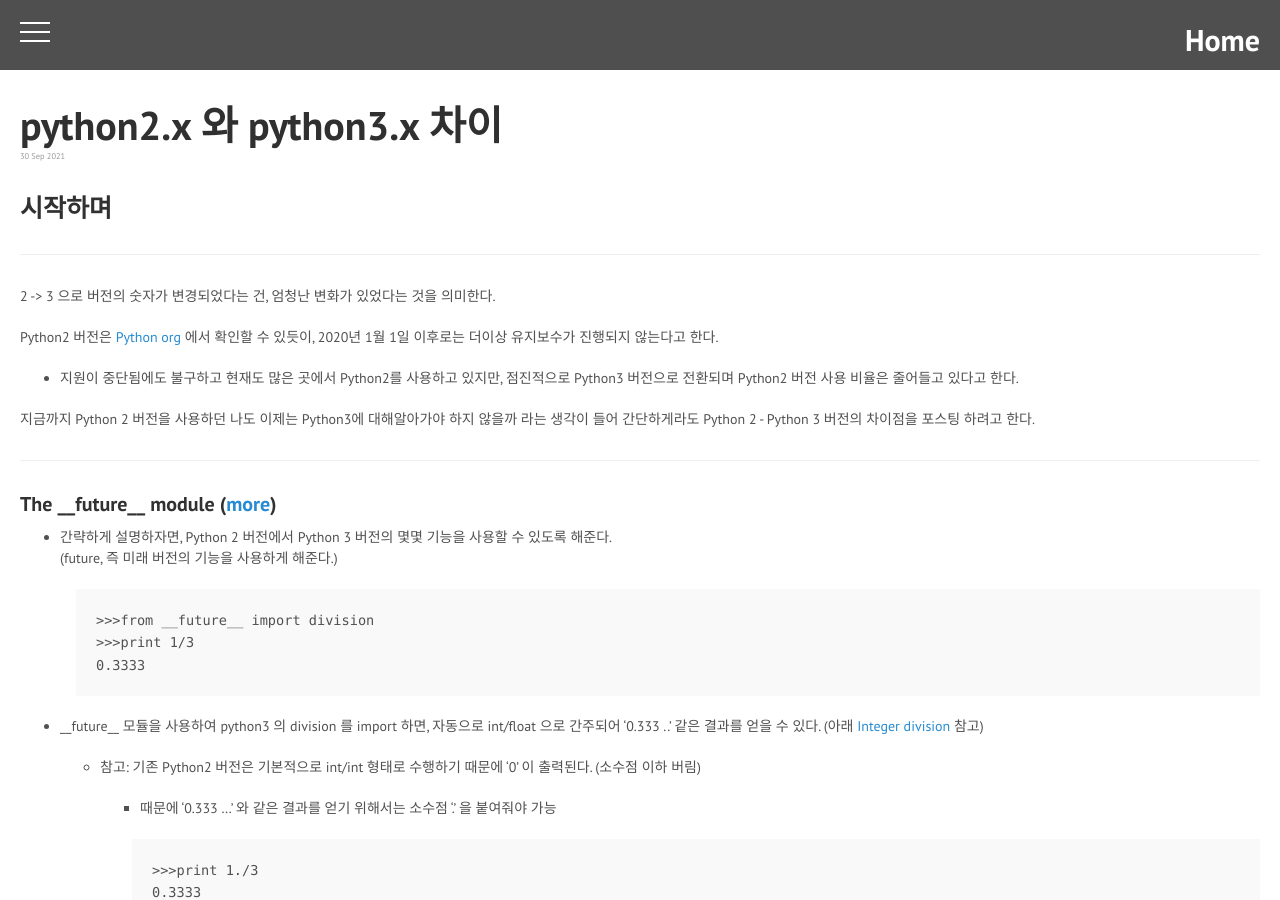
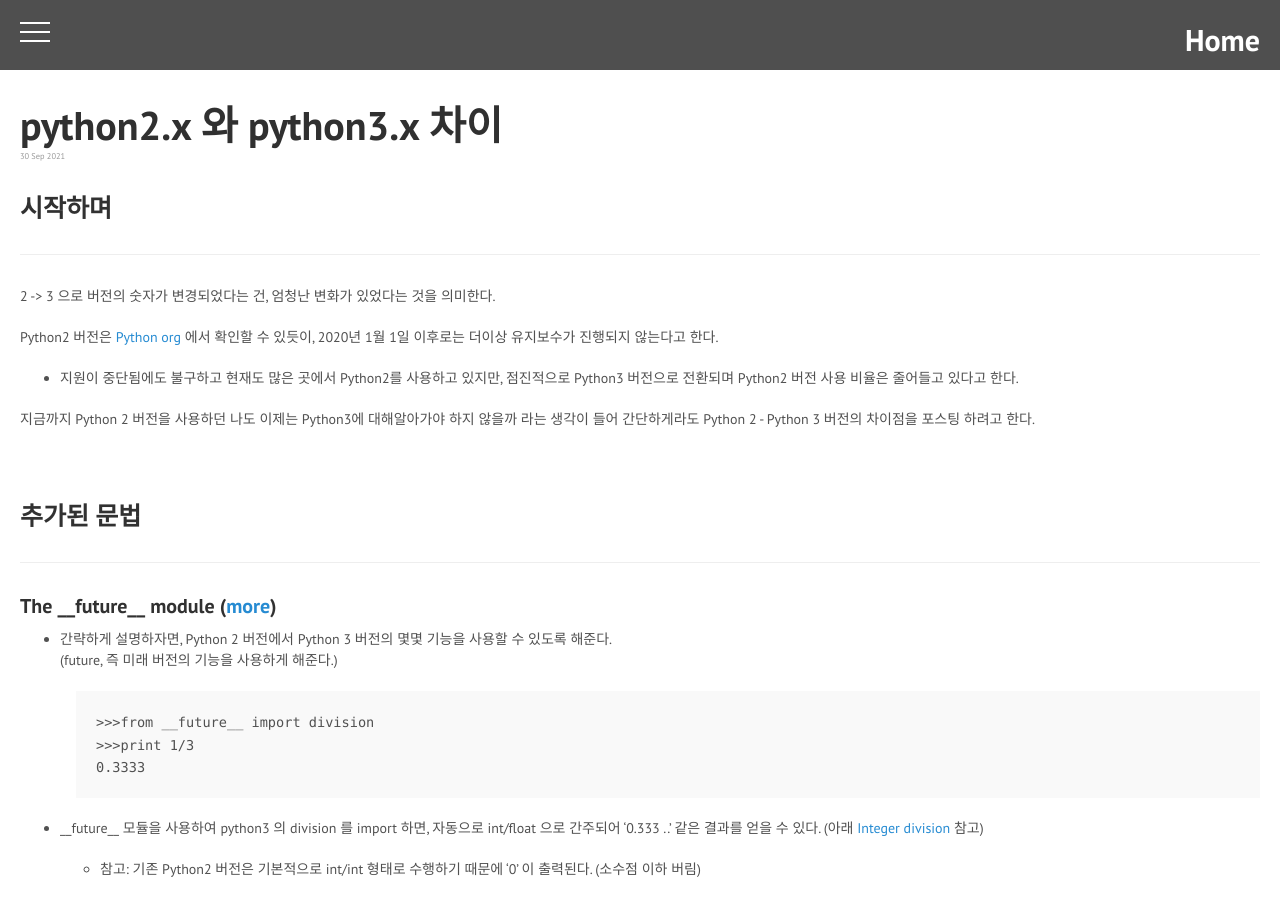
Before and after one commit to rwggad/henry_developer_page, a Jekyll site: the page built from _posts/2021-09-30-post8.md, in a window 1280 px wide and 900 px high. Built offline with Jekyll 4.4.1, drawn with Linux system fonts in a browser that asks for light colours; nearby versions of some CDN libraries; comment, search, counter and statistics services are not loaded.

Commit message:
Add post content
- python 2,3 차이 포스트에 누락된 head 추가

```diff
--- a/_posts/2021-09-30-post8.md
+++ b/_posts/2021-09-30-post8.md
@@ -15,6 +15,11 @@ Python2 버전은 [Python org](https://www.python.org/downloads/) 에서 확인
 - 지원이 중단됨에도 불구하고 현재도 많은 곳에서 Python2를 사용하고 있지만, 점진적으로 Python3 버전으로 전환되며 Python2 버전 사용 비율은 줄어들고 있다고 한다.
 
 지금까지 Python 2 버전을 사용하던 나도 이제는 Python3에 대해알아가야 하지 않을까 라는 생각이 들어 간단하게라도 Python 2 - Python 3 버전의 차이점을 포스팅 하려고 한다.
+
+&nbsp;
+&nbsp;
+
+### 추가된 문법
 
 - - -
 
```
